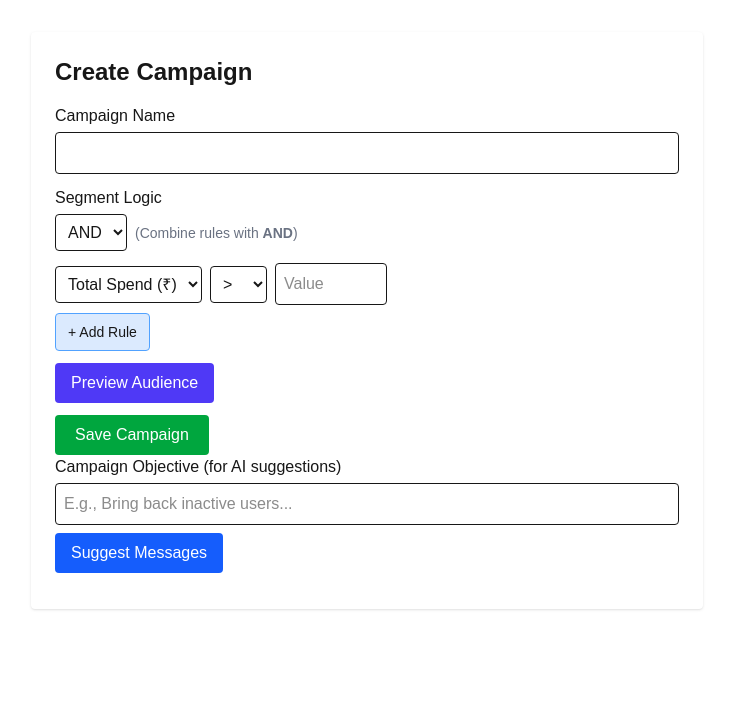
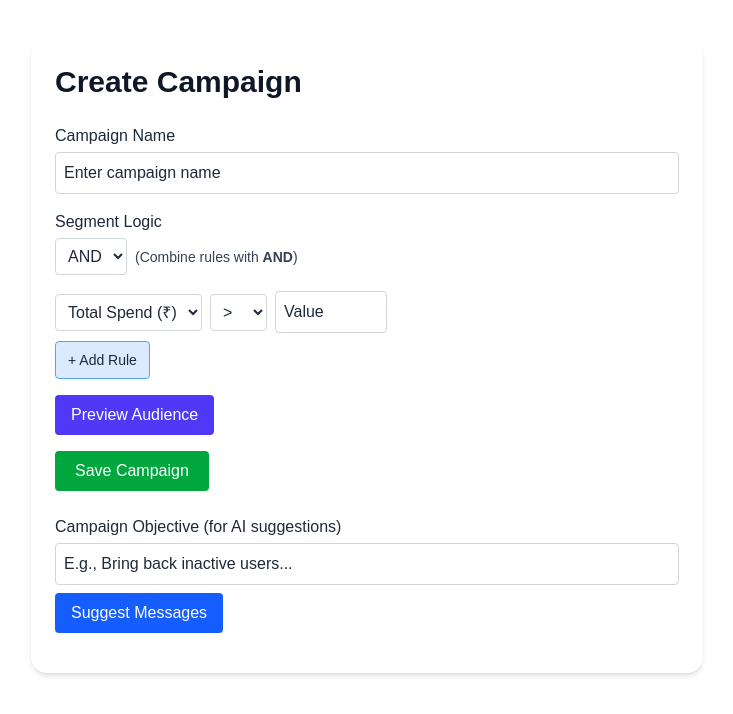
Before and after one commit to aditya-goyal1694/Mini-CRM-App, a Next.js app in the folder frontend/: page /create-campaign in a window 1280 px wide. Shown: the top 714 px of the page, without its empty margins (273-1006 px from the left). Built offline with nearby package versions, Linux system fonts and the light colour scheme.

Commit message:
tailwind updated

```diff
--- a/frontend/app/campaigns/page.jsx
+++ b/frontend/app/campaigns/page.jsx
@@ -1,6 +1,6 @@
-"use client"
+"use client";
 import React, { useEffect, useState } from "react";
-import Link from 'next/link';
+import Link from "next/link";
 import axios from "axios";
 
 export default function Campaigns() {
@@ -26,37 +26,40 @@ export default function Campaigns() {
   }, []);
 
   return (
-    <div className="max-w-3xl mx-auto mt-8 p-6 bg-white rounded shadow">
-      <h2 className="text-2xl font-bold mb-4">Campaign History</h2>
+    <div className="max-w-4xl mx-auto mt-10 px-6 py-8 bg-white rounded-2xl shadow-md border border-gray-200">
+      <h2 className="text-3xl font-bold text-gray-900 mb-6">📊 Campaign History</h2>
+
       {loading ? (
-        <div>Loading...</div>
+        <div className="text-gray-600">Loading...</div>
       ) : campaigns.length === 0 ? (
-        <div className="text-gray-500">No campaigns found.</div>
+        <div className="text-gray-500 italic">No campaigns found.</div>
       ) : (
-        <table className="min-w-full divide-y divide-gray-200">
-          <thead className="bg-gray-100">
+        <div className="overflow-x-auto">
+          <table className="min-w-full text-sm text-left text-gray-800">
+            <thead className="bg-gray-100 text-gray-700">
               <tr>
-              <th className="px-4 py-2 text-left text-sm font-semibold">Name</th>
-              <th className="px-4 py-2 text-left text-sm font-semibold">Audience Size</th>
-              <th className="px-4 py-2 text-left text-sm font-semibold">Created</th>
+                <th className="px-6 py-3 font-semibold">Name</th>
+                <th className="px-6 py-3 font-semibold">Audience Size</th>
+                <th className="px-6 py-3 font-semibold">Created</th>
               </tr>
             </thead>
-          <tbody>
+            <tbody className="divide-y divide-gray-200">
               {campaigns.map((c) => (
-              <tr key={c.id} className="border-t">
-                <td className="px-4 py-2">{c.name}</td>
-                <td className="px-4 py-2">{c.audience_size}</td>
-                <td className="px-4 py-2">{new Date(c.createdAt).toLocaleString()}</td>
+                <tr key={c.id} className="hover:bg-gray-50 transition-colors">
+                  <td className="px-6 py-3">{c.name}</td>
+                  <td className="px-6 py-3">{c.audience_size}</td>
+                  <td className="px-6 py-3">{new Date(c.createdAt).toLocaleString()}</td>
                 </tr>
               ))}
             </tbody>
           </table>
+        </div>
       )}
 
-      <div className="mt-4">
+      <div className="mt-8 text-right">
         <Link
           href="/create-campaign"
-          className="bg-indigo-600 text-white px-4 py-2 rounded"
+          className="inline-block bg-indigo-600 text-white font-medium px-5 py-2.5 rounded-lg shadow hover:bg-indigo-700 transition"
         >
           + Create New Campaign
         </Link>
--- a/frontend/app/create-campaign/page.jsx
+++ b/frontend/app/create-campaign/page.jsx
@@ -46,13 +46,12 @@ function CreateCampaign() {
     setRules(rules.filter((_, i) => i !== idx));
   };
 
-  // Helper: Convert rules & logic to backend's JSON structure
   const buildRuleTree = () => {
     return {
       [logicType]: rules.map((r) => ({
         field: r.field,
         operator: r.operator,
-        value: r.field === "inactive_days" ? Number(r.value) : Number(r.value),
+        value: Number(r.value),
       })),
     };
   };
@@ -94,7 +93,6 @@ function CreateCampaign() {
       );
       setSaving(false);
       setMessage("Campaign saved!");
-      // Redirect after save:
       setTimeout(() => {
         window.location.href = "/campaigns";
       }, 1000);
@@ -105,35 +103,39 @@ function CreateCampaign() {
   };
 
   return (
-    <div className="max-w-2xl mx-auto mt-8 p-6 bg-white rounded shadow">
-      <h2 className="text-2xl font-bold mb-4">Create Campaign</h2>
-      <div className="mb-3">
-        <label className="block font-medium mb-1">Campaign Name</label>
+    <div className="max-w-2xl mx-auto mt-10 p-6 bg-white rounded-2xl shadow-md">
+      <h2 className="text-3xl font-bold mb-6 text-gray-900">Create Campaign</h2>
+
+      <div className="mb-4">
+        <label className="block font-medium mb-1 text-gray-800">Campaign Name</label>
         <input
-          className="w-full border p-2 rounded"
+          className="w-full border border-gray-300 p-2 rounded text-gray-800 placeholder:text-gray-800"
           value={campaignName}
           onChange={(e) => setCampaignName(e.target.value)}
+          placeholder="Enter campaign name"
           required
         />
       </div>
-      <div className="mb-3">
-        <label className="block font-medium mb-1">Segment Logic</label>
+
+      <div className="mb-4">
+        <label className="block font-medium mb-1 text-gray-800">Segment Logic</label>
         <select
-          className="border p-2 rounded mr-2"
+          className="border border-gray-300 p-2 rounded mr-2 text-gray-800"
           value={logicType}
           onChange={(e) => setLogicType(e.target.value)}
         >
           <option value="and">AND</option>
           <option value="or">OR</option>
         </select>
-        <span className="text-sm text-gray-500">
+        <span className="text-sm text-gray-700">
           (Combine rules with <span className="font-bold">{logicType.toUpperCase()}</span>)
         </span>
       </div>
+
       {rules.map((rule, idx) => (
-        <div key={idx} className="flex gap-2 mb-2 items-center">
+        <div key={idx} className="flex flex-wrap gap-2 mb-2 items-center">
           <select
-            className="border p-2 rounded"
+            className="border border-gray-300 p-2 rounded text-gray-800"
             value={rule.field}
             onChange={(e) => handleRuleChange(idx, "field", e.target.value)}
           >
@@ -142,7 +144,7 @@ function CreateCampaign() {
             ))}
           </select>
           <select
-            className="border p-2 rounded"
+            className="border border-gray-300 p-2 rounded text-gray-800"
             value={rule.operator}
             onChange={(e) => handleRuleChange(idx, "operator", e.target.value)}
           >
@@ -151,7 +153,7 @@ function CreateCampaign() {
             ))}
           </select>
           <input
-            className="border p-2 rounded w-28"
+            className="border border-gray-300 p-2 rounded w-28 text-gray-800 placeholder:text-gray-800"
             type="number"
             value={rule.value}
             onChange={(e) => handleRuleChange(idx, "value", e.target.value)}
@@ -160,24 +162,29 @@ function CreateCampaign() {
           {rules.length > 1 &&
             <button
               type="button"
-              className="text-red-600"
+              className="text-red-600 text-sm"
               onClick={() => removeRule(idx)}
             >Remove</button>
           }
         </div>
       ))}
+
       <button
         type="button"
-        className="mb-3 px-3 py-2 bg-blue-100 border border-blue-400 rounded text-sm"
+        className="mb-4 px-3 py-2 bg-blue-100 border border-blue-400 rounded text-sm text-gray-800"
         onClick={addRule}
-      >+ Add Rule</button>
+      >
+        + Add Rule
+      </button>
 
-      <div className="mb-3">
+      <div className="mb-4">
         <button
           type="button"
-          className="bg-indigo-600 text-white px-4 py-2 rounded mr-3"
+          className="bg-indigo-600 hover:bg-indigo-700 text-white px-4 py-2 rounded mr-3"
           onClick={handlePreview}
-        >Preview Audience</button>
+        >
+          Preview Audience
+        </button>
         {audienceSize !== null && (
           <span className="ml-3 text-green-700 font-semibold">
             Audience Size: {audienceSize}
@@ -186,27 +193,30 @@ function CreateCampaign() {
       </div>
 
       <button
-        className="bg-green-600 text-white px-5 py-2 rounded"
+        className="bg-green-600 hover:bg-green-700 text-white px-5 py-2 rounded"
         disabled={!campaignName || rules.some(r => !r.value)}
         onClick={handleSave}
       >
         {saving ? "Saving..." : "Save Campaign"}
       </button>
+
       {message && (
-        <div className="mt-2 text-sm text-red-500">{message}</div>
+        <div className="mt-3 text-sm text-red-600">{message}</div>
       )}
 
-      <div className="mb-3">
-        <label className="block font-medium mb-1">Campaign Objective (for AI suggestions)</label>
+      <div className="mt-6 mb-4">
+        <label className="block font-medium mb-1 text-gray-800">
+          Campaign Objective (for AI suggestions)
+        </label>
         <input
-          className="w-full border p-2 rounded"
+          className="w-full border border-gray-300 p-2 rounded text-gray-800 placeholder:text-gray-800"
           type="text"
           value={objective}
           onChange={e => setObjective(e.target.value)}
           placeholder="E.g., Bring back inactive users..."
         />
         <button
-          className="mt-2 bg-blue-600 text-white px-4 py-2 rounded"
+          className="mt-2 bg-blue-600 hover:bg-blue-700 text-white px-4 py-2 rounded"
           disabled={!objective}
           onClick={async () => {
             setAiLoading(true); setAiError(''); setAiSuggestions([]);
@@ -228,9 +238,9 @@ function CreateCampaign() {
         >
           {aiLoading ? "Generating..." : "Suggest Messages"}
         </button>
-        {aiError && <div className="mt-2 text-sm text-red-500">{aiError}</div>}
+        {aiError && <div className="mt-2 text-sm text-red-600">{aiError}</div>}
         {aiSuggestions.length > 0 && (
-          <ul className="mt-2 bg-gray-100 rounded p-2">
+          <ul className="mt-2 bg-gray-100 rounded p-3 text-gray-800">
             {aiSuggestions.map((s, i) => (
               <li key={i} className="mb-2">{s}</li>
             ))}
--- a/frontend/package.json
+++ b/frontend/package.json
@@ -11,6 +11,7 @@
   "dependencies": {
     "@react-oauth/google": "^0.12.2",
     "axios": "^1.9.0",
+    "lucide-react": "^0.509.0",
     "next": "15.3.2",
     "react": "^19.0.0",
     "react-dom": "^19.0.0"
```
Also changed, not shown: 2 other files (tests, documents, lock files or other folders). Lines whose indentation alone changed are shown as unchanged.
